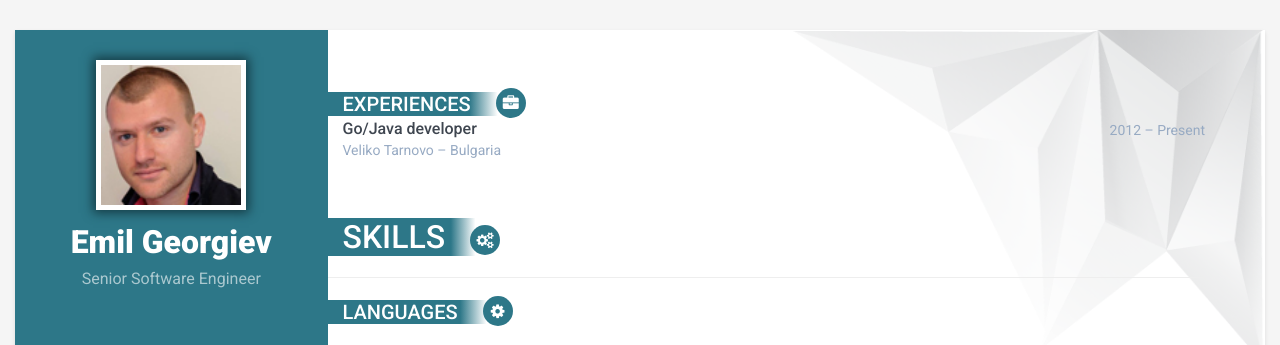
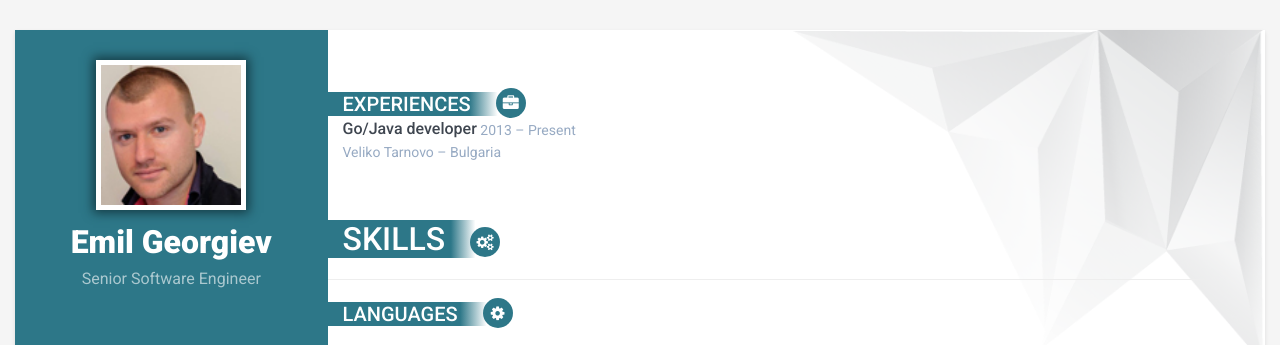
Before and after one commit to EmilGeorgiev/EmilGeorgiev.github.io, a plain HTML site: page index.html in a window 1280 px wide. Shown: the top 345 px of the page. Drawn offline with Linux system fonts and the light colour scheme.

Commit message:
move date below experiance

```diff
--- a/index.html
+++ b/index.html
@@ -85,8 +85,8 @@
                 <div class="item">
                     <div class="meta">
                         <div class="upper-row">
-                            <h3 class="job-title">Go/Java developer</h3>
-                            <div class="time">2012 – Present</div>
+                            <h3 class="job-title" style="float: left">Go/Java developer</h3>
+                            <span class="company">&nbsp;2013 – Present</span>
                         </div><!--//upper-row-->
 
                         <div class="company">Veliko Tarnovo – Bulgaria</div>
```
